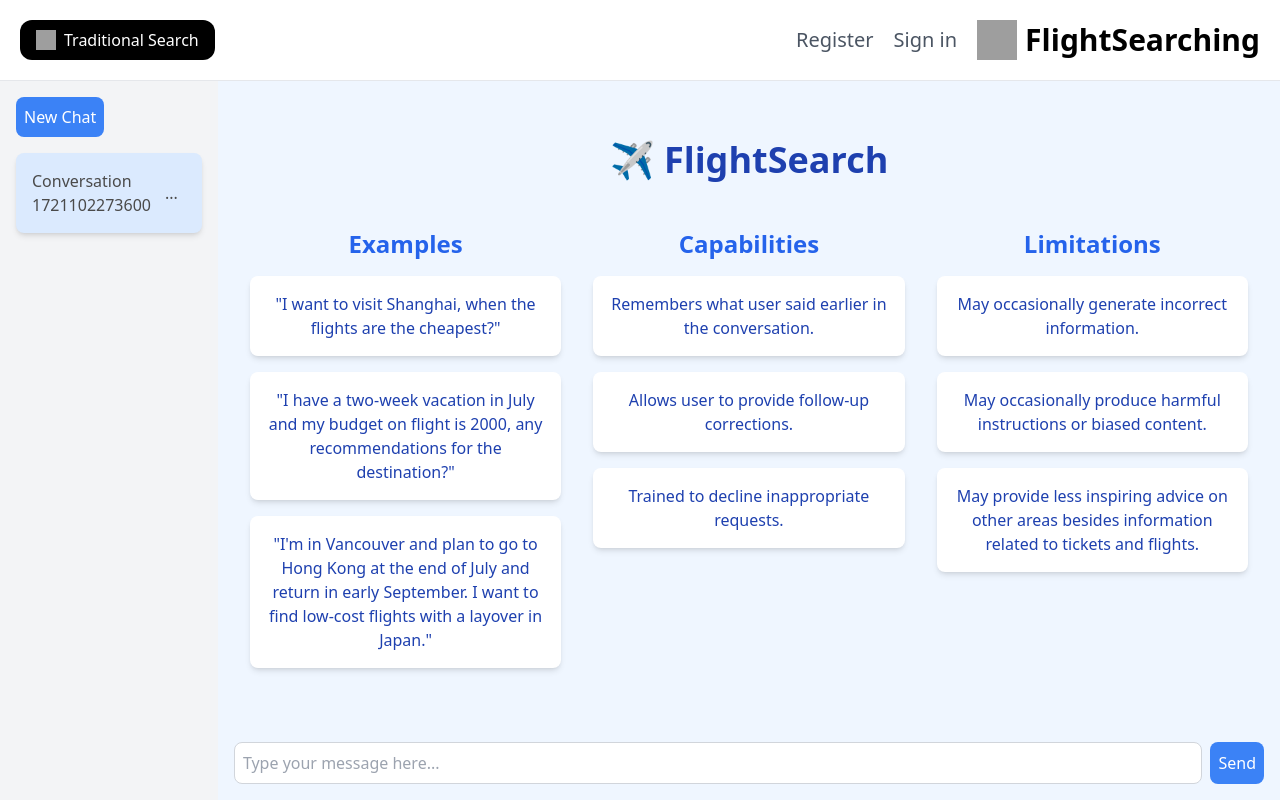
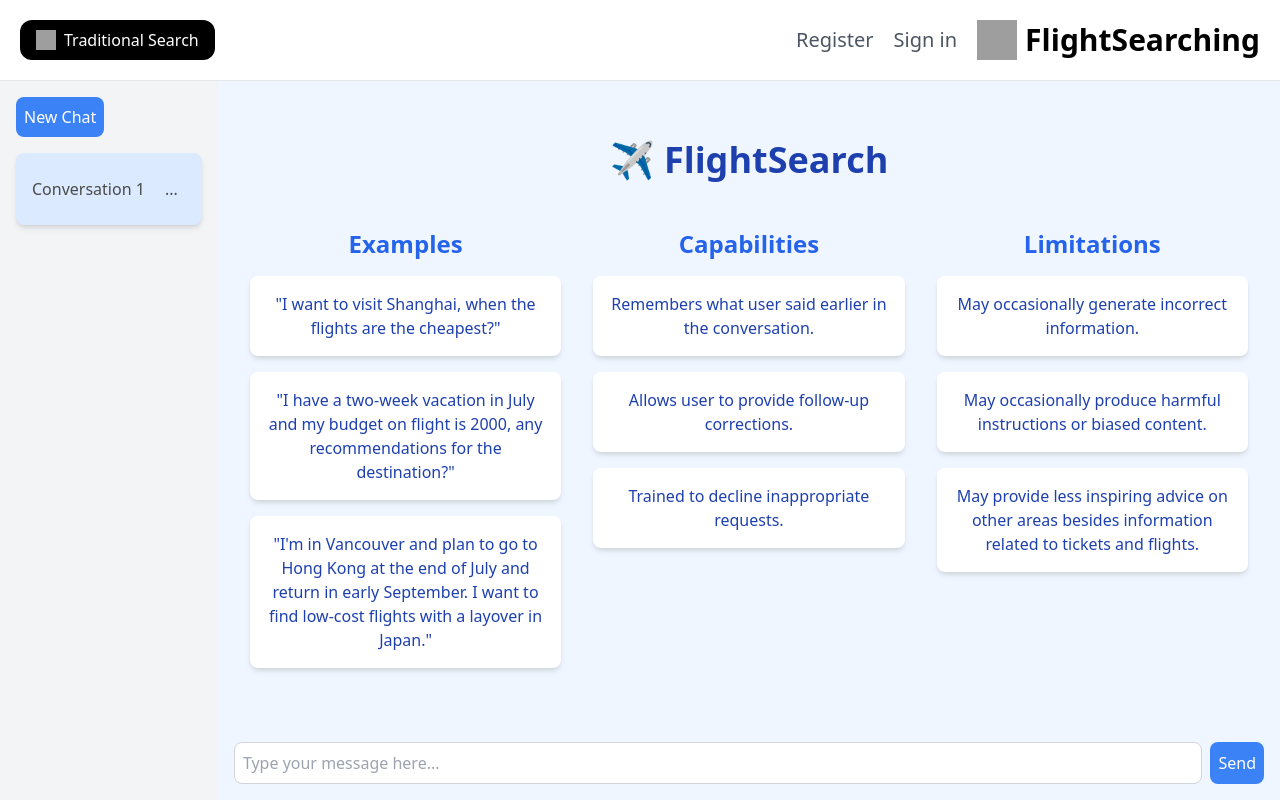
Before and after one commit to CapGroup6/FlightBookingWebsite, a Next.js app in the folder FrontEnd/capstone/: page /chatbot in a window 1280 px wide. Both pictures are taken after a click on the button "New Chat". Built offline with nearby package versions, Linux system fonts and the light colour scheme; grey boxes are pictures that could not be loaded.

Commit message:
modify the layout of leftcard and the content in sidebar of chatbot

```diff
--- a/FrontEnd/capstone/src/components/Chatbot/Sidebar.js
+++ b/FrontEnd/capstone/src/components/Chatbot/Sidebar.js
@@ -9,6 +9,7 @@
   const [deleteModalIsOpen, setDeleteModalIsOpen] = useState(false);
   const [renameModalIsOpen, setRenameModalIsOpen] = useState(false);
   const [selectedConversation, setSelectedConversation] = useState(null);
+  const [selectedConversationIndex, setSelectedConversationIndex] = useState(null);
   const [newChatName, setNewChatName] = useState('');
   const menuRef = useRef();
 
@@ -29,18 +30,22 @@
     };
   }, []);
 
-  const openDeleteModal = (conversation) => {
+  const openDeleteModal = (conversation, index) => {
     setSelectedConversation(conversation);
+    setSelectedConversationIndex(index);
     setDeleteModalIsOpen(true);
   };
 
   const closeDeleteModal = () => {
     setDeleteModalIsOpen(false);
     setSelectedConversation(null);
+    setSelectedConversationIndex(null);
   };
 
-  const openRenameModal = (conversation) => {
+
+  const openRenameModal = (conversation, index) => {
     setSelectedConversation(conversation);
+    setSelectedConversationIndex(index);
     setNewChatName(conversation.name || '');
     setRenameModalIsOpen(true);
   };
@@ -48,6 +53,7 @@
   const closeRenameModal = () => {
     setRenameModalIsOpen(false);
     setSelectedConversation(null);
+    setSelectedConversationIndex(null);
   };
 
   const handleDelete = () => {
@@ -64,14 +70,14 @@
     <div className="bg-gray-100 p-4 w-64">
       <button onClick={onNewChat} className="mb-4 p-2 bg-blue-500 text-white rounded-lg hover:bg-blue-700">New Chat</button>
       <div>
-        {conversations.map(conv => (
+        {conversations.map((conv, index) => (
           <div
             key={conv.id}
             className={`flex justify-between items-center mb-2 p-4 rounded-lg shadow-md cursor-pointer ${currentConversationId === conv.id ? 'bg-blue-100' : 'bg-white'}`}
             onClick={() => onSelectConversation(conv.id)}
             style={{ color: '#4a4a4a' }} // Dark gray color
           >
-            <span>{conv.name || `Conversation ${conv.id}`}</span>
+            <span>{conv.name || `Conversation ${index + 1}`}</span>
             <div className="relative" ref={menuRef}>
               <button
                 onClick={(e) => { e.stopPropagation(); handleMenuToggle(conv.id); }}
@@ -82,13 +88,13 @@
               {menuVisible === conv.id && (
                 <div className="absolute right-0 mt-2 w-48 bg-white shadow-md rounded-lg z-10">
                   <button
-                    onClick={(e) => { e.stopPropagation(); openDeleteModal(conv); }}
+                    onClick={(e) => { e.stopPropagation(); openDeleteModal(conv, index + 1); }}
                     className="block w-full text-left px-4 py-2 hover:bg-gray-100 text-black"
                   >
                     Delete
                   </button>
                   <button
-                    onClick={(e) => { e.stopPropagation(); openRenameModal(conv); }}
+                    onClick={(e) => { e.stopPropagation(); openRenameModal(conv, index + 1); }}
                     className="block w-full text-left px-4 py-2 hover:bg-gray-100 text-black"
                   >
                     Rename
@@ -102,14 +108,14 @@
 
       {/* Delete Confirmation Modal */}
       <Modal isOpen={deleteModalIsOpen} onRequestClose={closeDeleteModal} className="modal" overlayClassName="overlay">
-        <h2>Delete {selectedConversation && (selectedConversation.name || `Conversation ${selectedConversation.id}`)}</h2>
+        <h2>Delete {selectedConversation ? `Conversation ${selectedConversationIndex}` : ''}</h2>
         <button onClick={handleDelete} className="p-2 bg-red-500 text-white rounded-lg hover:bg-red-700">Confirm</button>
         <button onClick={closeDeleteModal} className="ml-2 p-2 bg-gray-500 text-white rounded-lg hover:bg-gray-700">Cancel</button>
       </Modal>
 
       {/* Rename Modal */}
       <Modal isOpen={renameModalIsOpen} onRequestClose={closeRenameModal} className="modal" overlayClassName="overlay">
-        <h2>Rename {selectedConversation && (selectedConversation.name || `Conversation ${selectedConversation.id}`)}</h2>
+        <h2>Rename {selectedConversation ? `Conversation ${selectedConversationIndex}` : ''}</h2>
         <input
           type="text"
           value={newChatName}
--- a/FrontEnd/capstone/src/components/Result/ResultLeft.js
+++ b/FrontEnd/capstone/src/components/Result/ResultLeft.js
@@ -108,7 +108,7 @@
           </div>
           <div className="flex flex-col">
             <div className="flex flex-col justify-center text-xs leading-6 text-center text-red-700 capitalize">
-              <div className="absolute right-7 top-1.5 justify-center px-2 py-px mt-1.5 rounded-lg">
+              <div className="absolute right-7 top-1.5 justify-center px-2 py-px rounded-lg">
                 {hasCarryOnbags ? (
                   <div className="justify-center self-start px-2 py-px ml-4 text-xs leading-6 text-center text-lime-700 capitalize rounded-lg bg-green-300 bg-opacity-60 max-md:ml-2.5 whitespace-nowrap">
                     carry-on bag
```
